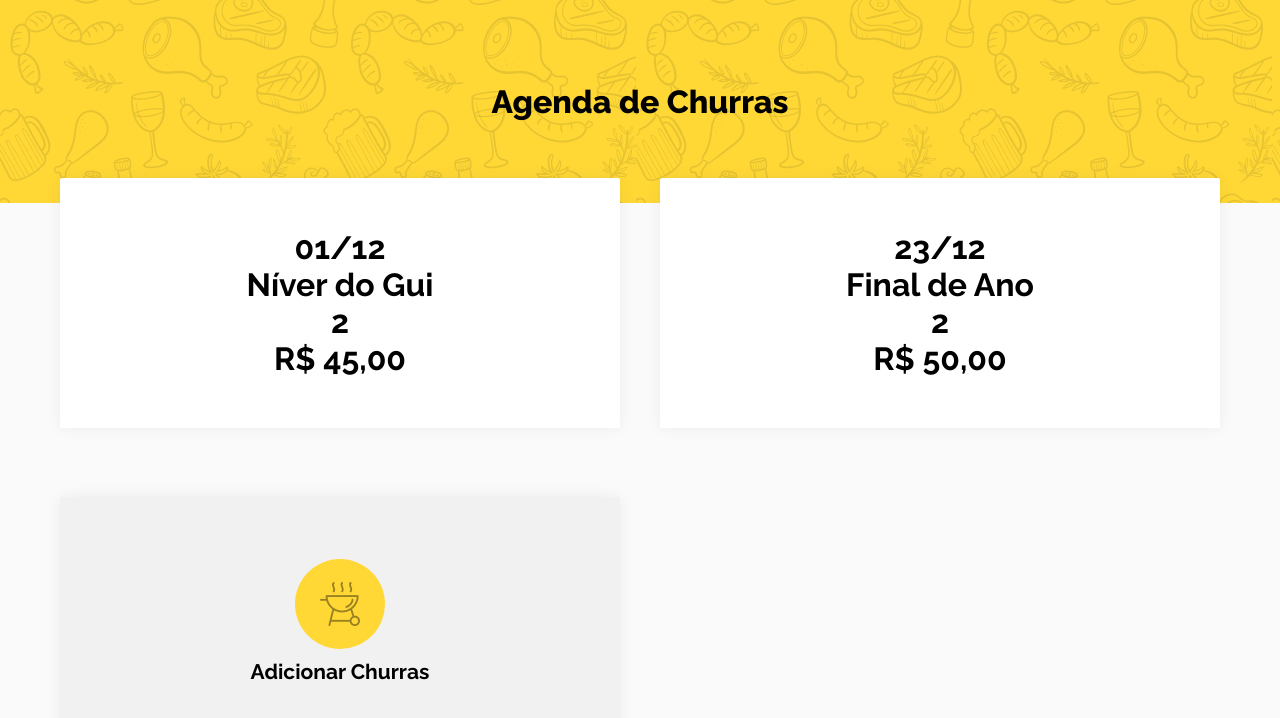
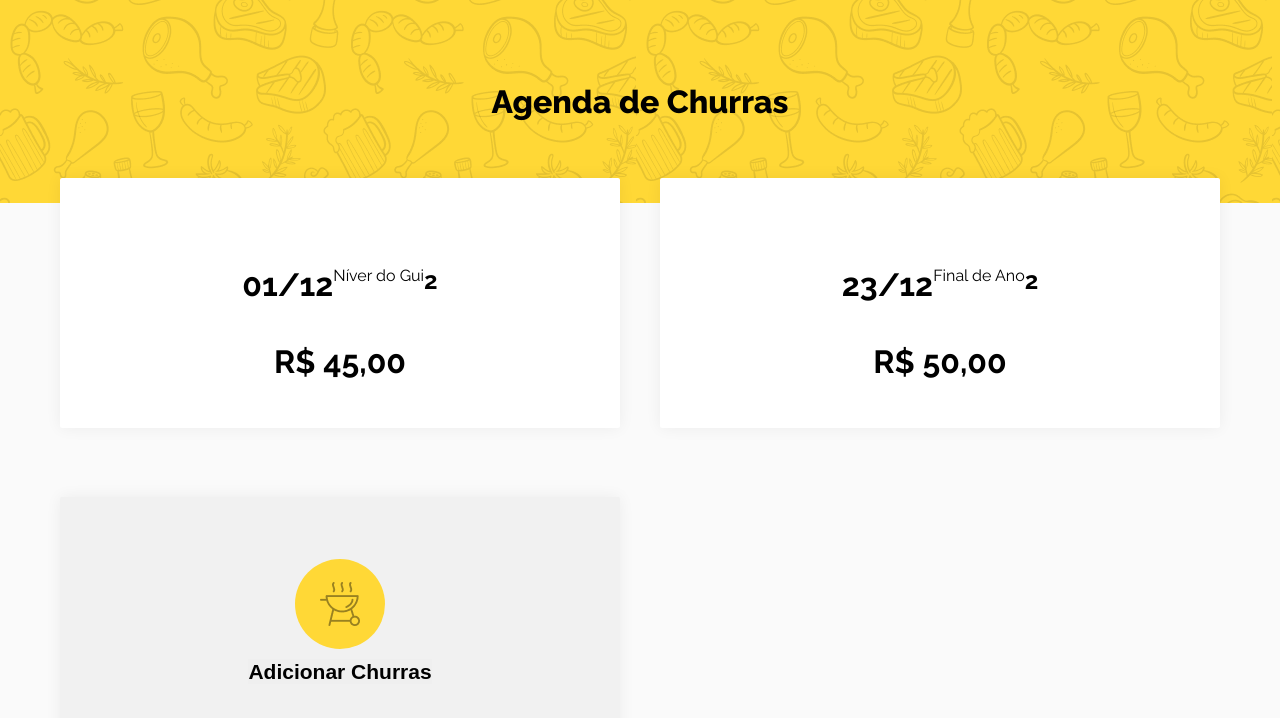
Before and after one commit to RafaelM10/Churrasco, a React (Create React App) app: page /lista-de-churras in a window 1280 px wide. Both pictures are taken after typing "name@example.com", "Sample123" into the empty fields and a click on the button "Entrar". Shown: the top 718 px of the page. Built offline with nearby package versions, Linux system fonts and the light colour scheme.

Commit message:
configurando modal

```diff
--- a/package.json
+++ b/package.json
@@ -6,15 +6,18 @@
     "@types/node": "^16.11.45",
     "@types/react": "^18.0.15",
     "@types/react-dom": "^18.0.6",
+    "modal": "^1.2.0",
     "react": "^18.2.0",
     "react-dom": "^18.2.0",
     "react-hook-form": "^7.33.1",
+    "react-modal": "^3.15.1",
     "react-router-dom": "^6.3.0",
     "react-scripts": "5.0.1",
     "styled-components": "^5.3.5",
     "typescript": "^4.7.4"
   },
   "devDependencies": {
+    "@types/react-modal": "^3.13.1",
     "@types/styled-components": "^5.1.25",
     "@typescript-eslint/eslint-plugin": "^5.30.6",
     "@typescript-eslint/parser": "^5.30.6",
--- a/src/pages/Schedule/index.tsx
+++ b/src/pages/Schedule/index.tsx
@@ -1,17 +1,30 @@
-import { Container, Card, TextSchedule, BoxImage, Box } from './styles';
+import {
+  Container,
+  Card,
+  ButtonAddList,
+  BoxImage,
+  Box,
+  Cardescription,
+} from './styles';
 import { convertMoney } from 'utils/format';
-
 import { churrasList } from 'mocks/index';
 
-function Schedule() {
+interface ScheduleProps {
+  onOpenNewTransactionModal: () => void;
+}
+
+function Schedule({ onOpenNewTransactionModal }: ScheduleProps) {
   return (
     <Container>
       <Box>
         {churrasList.map((churras) => (
           <Card key={churras.id}>
-            <h1>{churras.date}</h1>
-            <h1>{churras.name}</h1>
-            <h1>{churras.people.length}</h1>
+            <Cardescription>
+              <h1>{churras.date}</h1>
+              <p>{churras.name}</p>
+              <h2>{churras.people.length}</h2>
+            </Cardescription>
+
             <h1>
               {convertMoney(
                 churras.people.reduce(
@@ -26,7 +39,9 @@ function Schedule() {
           <BoxImage>
             <img src="../assets/icon_bbq.png" width={40} height={44} />
           </BoxImage>
-          <TextSchedule>Adicionar Churras</TextSchedule>
+          <ButtonAddList type="button" onClick={onOpenNewTransactionModal}>
+            Adicionar Churras
+          </ButtonAddList>
         </Card>
       </Box>
     </Container>
--- a/src/pages/Schedule/styles.ts
+++ b/src/pages/Schedule/styles.ts
@@ -78,10 +78,18 @@ export const BoxImage = styled.div`
   align-items: center;
 `;
 
-export const TextSchedule = styled.h1`
+export const Cardescription = styled.div`
+    display: flex;
+    padding: 40px;
+`
+
+export const ButtonAddList = styled.button`
   font-style: normal;
   font-weight: 700;
   font-size: 21px;
   line-height: 25px;
   margin-top: 10px;
+  border: none;
+
+  cursor: pointer;
 `;
```
Also changed, not shown: src/components/TransactionModal/index.tsx (added, +31 -0 lines), 2 other files (tests, documents, lock files or other folders).
